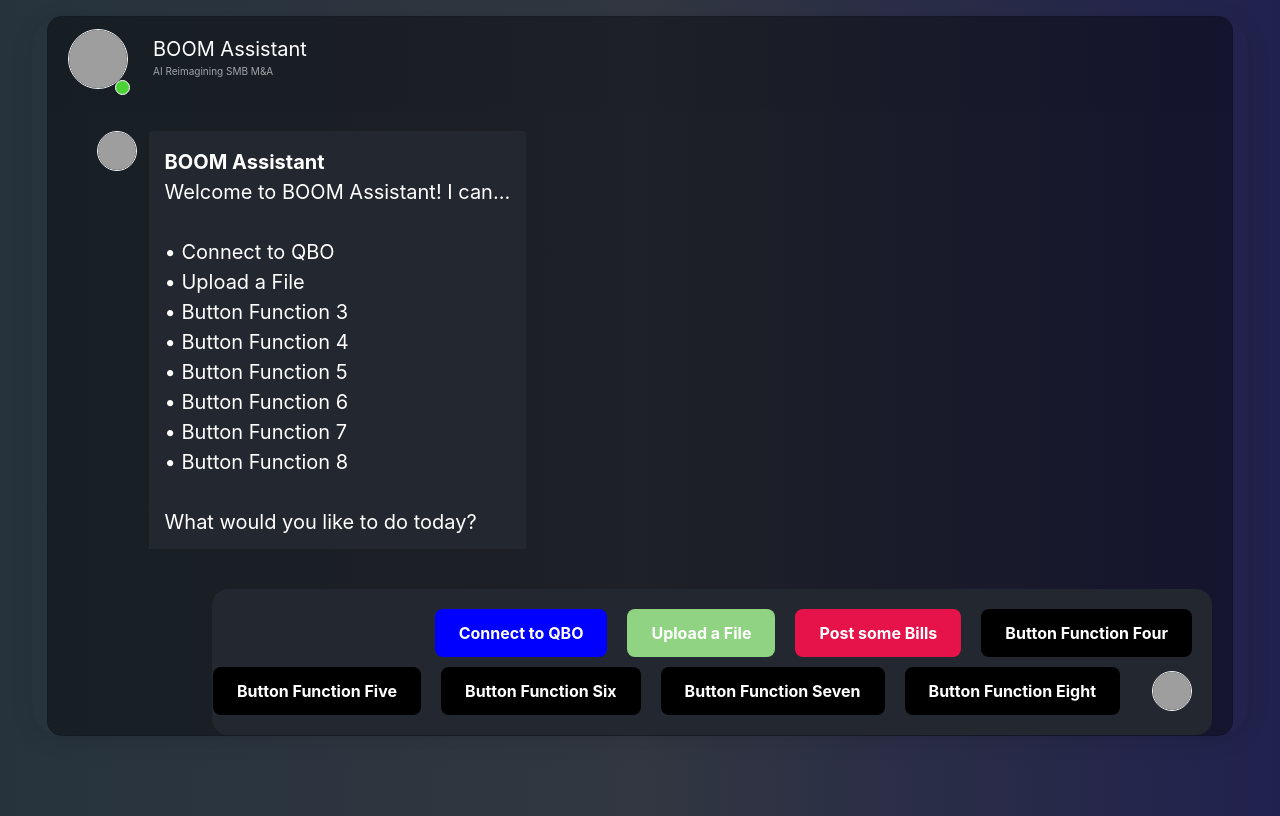
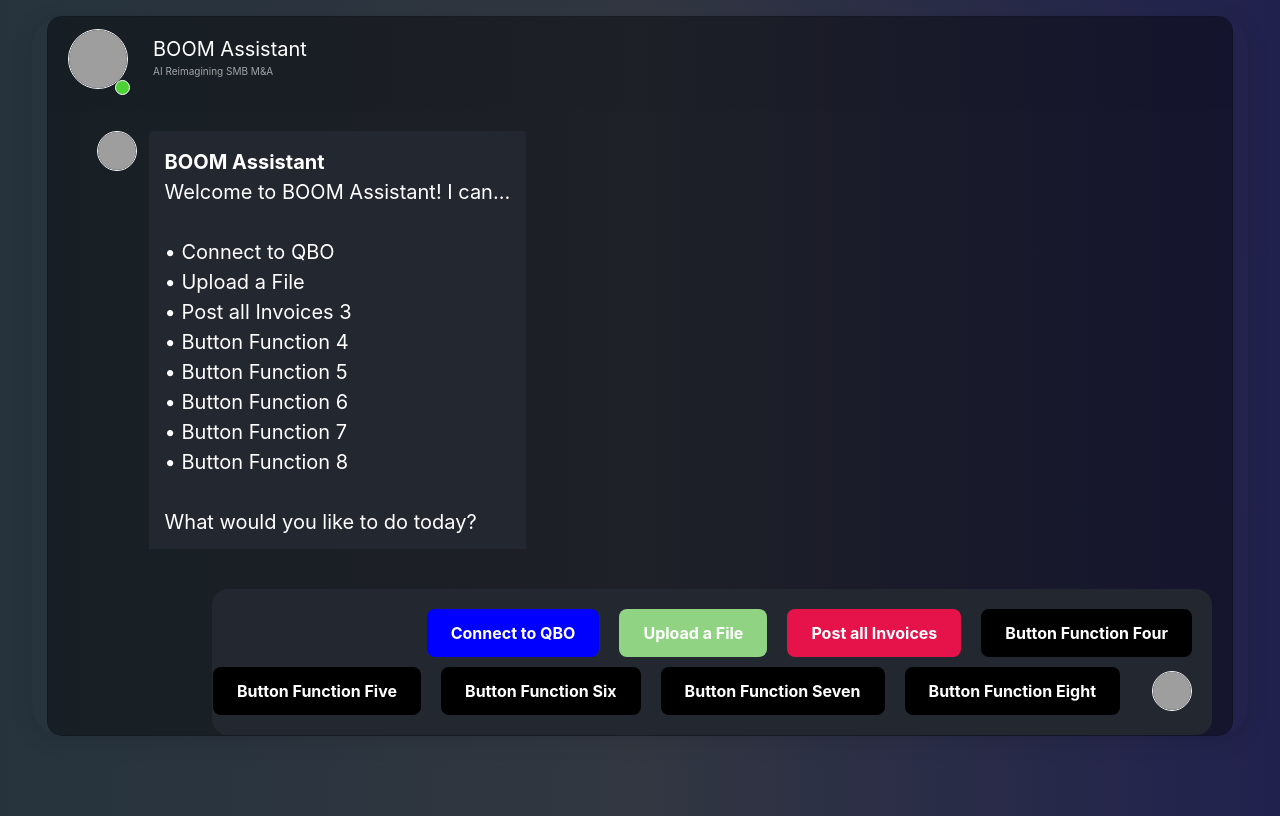
Before and after one commit to sfroning88/Boom-0007, a Flask app: page / in a window 1280 px wide. Run offline with Flask 3, Linux system fonts and the light colour scheme; some libraries are stand-ins or nearby versions; grey boxes are pictures that could not be loaded.

Commit message:
Update chat.html
Fixed formatting to invoices

```diff
--- a/templates/chat.html
+++ b/templates/chat.html
@@ -65,7 +65,7 @@
                         Welcome to BOOM Assistant! I can...<br><br>
                         • Connect to QBO<br>
                         • Upload a File<br>
-                        • Button Function 3<br>
+                        • Post all Invoices 3<br>
                         • Button Function 4<br>
                         • Button Function 5<br>
                         • Button Function 6<br>
@@ -79,7 +79,7 @@
                     <div style="display: flex; gap: 1em; justify-content: flex-end; align-items: center;">
                       <button id="CONNECT_QBO" class="btn btn-primary" style="margin: 0; background: #0000ff; border: none; padding: 12px 24px; border-radius: 8px; color: white; font-weight: bold;">Connect to QBO</button>
                       <button id="UPLOAD_FILE" class="btn btn-primary" style="margin: 0; background: #90d382; border: none; padding: 12px 24px; border-radius: 8px; color: white; font-weight: bold;">Upload a File</button>
-                      <button id="POST_BILLS" class="btn btn-primary" style="margin: 0; background: #e6134b; border: none; padding: 12px 24px; border-radius: 8px; color: white; font-weight: bold;">Post some Bills</button>
+                      <button id="POST_INVOICES" class="btn btn-primary" style="margin: 0; background: #e6134b; border: none; padding: 12px 24px; border-radius: 8px; color: white; font-weight: bold;">Post all Invoices</button>
                       <button id="BUTTON_FUNCTION_FOUR" class="btn btn-primary" style="margin: 0; background: #000000; border: none; padding: 12px 24px; border-radius: 8px; color: white; font-weight: bold;">Button Function Four</button>
                     </div>
                     <div style="display: flex; gap: 1em; justify-content: flex-end; align-items: center;">
@@ -263,7 +263,7 @@
                   '<div style="display: flex; gap: 1em; justify-content: flex-end; align-items: center;">' +
                     '<button id="CONNECT_QBO" class="btn btn-primary" style="margin: 0; background: #0000ff; border: none; padding: 12px 24px; border-radius: 8px; color: white; font-weight: bold;">Connect to QBO</button>' +
                     '<button id="UPLOAD_FILE" class="btn btn-primary" style="margin: 0; background: #90d382; border: none; padding: 12px 24px; border-radius: 8px; color: white; font-weight: bold;">Upload a File</button>' +
-                    '<button id="BUTTON_FUNCTION_THREE" class="btn btn-primary" style="margin: 0; background: #000000; border: none; padding: 12px 24px; border-radius: 8px; color: white; font-weight: bold;">Button Function Three</button>' +
+                    '<button id="POST_INVOICES" class="btn btn-primary" style="margin: 0; background: #e6134b; border: none; padding: 12px 24px; border-radius: 8px; color: white; font-weight: bold;">Post all Invoices</button>' +
                     '<button id="BUTTON_FUNCTION_FOUR" class="btn btn-primary" style="margin: 0; background: #000000; border: none; padding: 12px 24px; border-radius: 8px; color: white; font-weight: bold;">Button Function Four</button>' +
                   '</div>' +
                   '<div style="display: flex; gap: 1em; justify-content: flex-end; align-items: center;">' +
@@ -288,7 +288,7 @@
                   '<div style="display: flex; gap: 1em; justify-content: flex-end; align-items: center;">' +
                     '<button id="CONNECT_QBO" class="btn btn-primary" style="margin: 0; background: #0000ff; border: none; padding: 12px 24px; border-radius: 8px; color: white; font-weight: bold;">Connect to QBO</button>' +
                     '<button id="UPLOAD_FILE" class="btn btn-primary" style="margin: 0; background: #90d382; border: none; padding: 12px 24px; border-radius: 8px; color: white; font-weight: bold;">Upload a File</button>' +
-                    '<button id="BUTTON_FUNCTION_THREE" class="btn btn-primary" style="margin: 0; background: #000000; border: none; padding: 12px 24px; border-radius: 8px; color: white; font-weight: bold;">Button Function Three</button>' +
+                    '<button id="POST_INVOICES" class="btn btn-primary" style="margin: 0; background: #e6134b; border: none; padding: 12px 24px; border-radius: 8px; color: white; font-weight: bold;">Post all Invoices</button>' +
                     '<button id="BUTTON_FUNCTION_FOUR" class="btn btn-primary" style="margin: 0; background: #000000; border: none; padding: 12px 24px; border-radius: 8px; color: white; font-weight: bold;">Button Function Four</button>' +
                   '</div>' +
                   '<div style="display: flex; gap: 1em; justify-content: flex-end; align-items: center;">' +
@@ -316,7 +316,7 @@
           });
         });
 
-        $('#POST_BILLS').off('click').on('click', function() {
+        $('#POST_INVOICES').off('click').on('click', function() {
           chatCounter++;
           var currentChatId = 'call-status-' + chatCounter;
 
@@ -325,7 +325,7 @@
             '<div class="d-flex mb-3 justify-content-end">' +
               '<div class="p-3 rounded" style="background: #e6134b; color: #fff; border-radius: 16px 16px 4px 16px; max-width: 80%;">' +
                 '<span style="font-weight: bold;">You</span><br>' +
-                'Post some Bills' +
+                'Post some Invoices' +
               '</div>' +
               '<div class="img_cont_msg" style="margin-left: 12px;">' +
                 '<img src="https://i.ibb.co/d5b84Xw/Untitled-design.png" class="rounded-circle user_img_msg" style="width: 40px; height: 40px; object-fit: cover;">' +
@@ -339,7 +339,7 @@
               '<img src="https://media.licdn.com/dms/image/v2/D560BAQHK10HmqRh1rQ/company-logo_200_200/company-logo_200_200/0/1701815665068/wealthboom_logo?e=1755129600&v=beta&t=0RhPS_izHlCe2NRvKtO7mgT7LXo6T87muFlK-HR_noE" class="rounded-circle user_img_msg" style="width: 40px; height: 40px; object-fit: cover;">' +
             '</div>' +
             '<div class="p-3 rounded" style="background: #23272f; color: #fff; border-radius: 16px 16px 16px 4px; max-width: 80%;">' +
-              '<b>BOOM Assistant</b><br><span id="' + currentChatId + '">Posting bills...</span>' +
+              '<b>BOOM Assistant</b><br><span id="' + currentChatId + '">Posting invoices...</span>' +
             '</div>' +
           '</div>');
           $('#chat-messages').append(botBubble);
@@ -347,19 +347,19 @@
           // Scroll to bottom
           scrollToBottom();
 
-          // BUTTON FUNCTION THREE
+          // POST INVOICES
           $.ajax({
-            url: '/POST_BILLS',
+            url: '/POST_INVOICES',
             type: 'POST',
             success: function (data) {
               if (data.success) {
-                $('#' + currentChatId).html('<span style="color: limegreen;">Bills Posted success!</span>');
+                $('#' + currentChatId).html('<span style="color: limegreen;">Invoices Posted success!</span>');
               } else {
-                $('#' + currentChatId).html('<span style="color: red;">Bills Posted failure.</span>');
+                $('#' + currentChatId).html('<span style="color: red;">Invoices Posted failure.</span>');
               }
             },
             error: function () {
-              $('#' + currentChatId).html('<span style="color: red;">Bills Posted error.</span>');
+              $('#' + currentChatId).html('<span style="color: red;">Invoices Posted error.</span>');
             }
           });
         });
```
